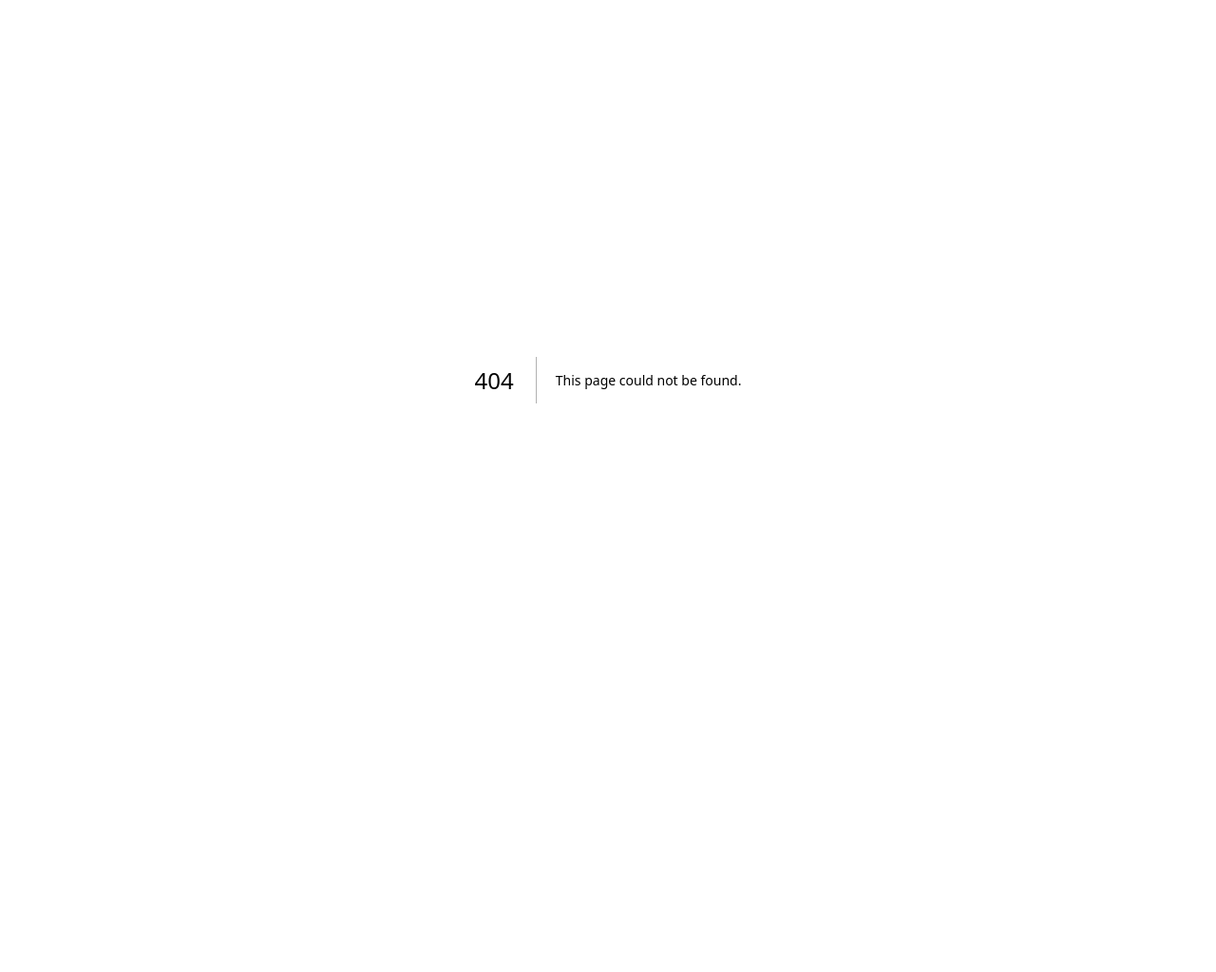
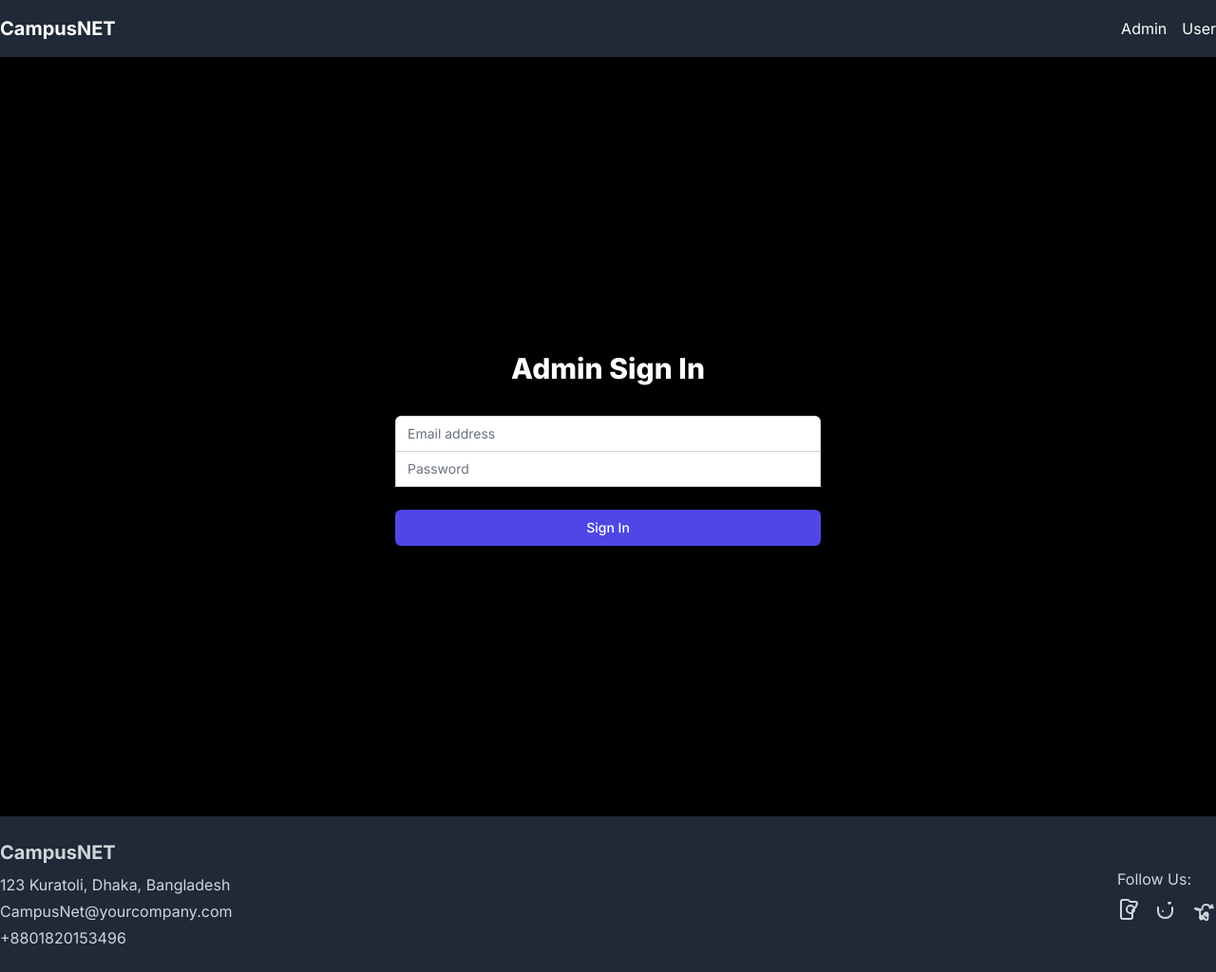
Before and after one commit to Sajid-Islam-Khan/Student-Community, a Next.js app in the folder Frontend/: page /adminlogin in a window 1280 px wide. Before the commit this address had no page. Shown: the whole page at 95% size. Before the commit the page ends 800 px from the top, so only its background shows below. Built offline with nearby package versions, Linux system fonts and the light colour scheme.

Commit message:
Add files via upload

```diff
--- /dev/null
+++ b/Frontend/src/app/adminlogin/page.tsx
@@ -0,0 +1,135 @@
+"use client"
+import { useState, ChangeEvent, FormEvent } from 'react';
+import axios from 'axios';
+import { useRouter } from 'next/navigation';
+import { Toaster, toast } from 'react-hot-toast';
+import Link from 'next/link';
+
+interface FormData {
+    email: string;
+    password: string;
+}
+
+export default function Signin() {
+    const router = useRouter();
+    const [formData, setFormData] = useState<FormData>({
+        email: '',
+        password: ''
+    });
+
+    const handleChange = (e: ChangeEvent<HTMLInputElement>) => {
+        const { name, value } = e.target;
+        setFormData(prevState => ({
+            ...prevState,
+            [name]: value
+        }));
+    };
+
+    const handleSubmit = async (e: FormEvent) => {
+        e.preventDefault();
+
+        if (!formData.email || !formData.password) {
+            alert('Please fill out all fields');
+            return;
+        }
+
+        try {
+            const response = await axios.post('http://localhost:3000/admin/auth/login', formData, {
+                headers: {
+                    'Content-Type': 'application/json'
+                }
+            });
+            console.log(response.data);
+
+            const token = response.data;
+            console.log(token.access_token);
+            localStorage.setItem('token', token.access_token);
+            localStorage.setItem('email', formData.email);
+
+            toast.success('Sign in successful');
+            router.push('/dashboard');
+        } catch (error) {
+            console.error('Error signing in:', error);
+            toast.error('Sign in failed. Please check your credentials.');
+        }
+    };
+
+    return (
+        <div className="min-h-screen flex flex-col bg-black">
+            {/* Navbar */}
+            <nav className="bg-gray-800 text-white py-4 w-full">
+                <div className="container mx-auto flex justify-between items-center">
+                    <Link href="/logintype">
+                        <p className="text-xl font-bold">CampusNET</p>
+                    </Link>
+                    <div className="flex">
+                        <Link href="/adminlogin">
+                            <p className="text-white hover:text-blue-500 mr-4">Admin</p>
+                        </Link>
+                        <Link href="/userlogin">
+                            <p className="text-white hover:text-blue-500">User</p>
+                        </Link>
+                    </div>
+                </div>
+            </nav>
+
+            <div className="flex-1 min-h-screen flex items-center justify-center bg-black py-12 px-4 sm:px-6 lg:px-8">
+                <div className="max-w-md w-full space-y-8">
+                    <div>
+                        <Toaster />
+                        <h2 className="mt-6 text-center text-3xl font-extrabold text-white">Admin Sign In</h2>
+                    </div>
+                    <form className="mt-8 space-y-6" onSubmit={handleSubmit}>
+                        <div className="rounded-md shadow-sm -space-y-px">
+                            <div>
+                                <label htmlFor="email" className="sr-only">Email address</label>
+                                <input id="email" name="email" type="text" autoComplete="email" className="appearance-none rounded-none relative block w-full px-3 py-2 border border-gray-300 placeholder-gray-500 text-gray-900 rounded-t-md focus:outline-none focus:ring-indigo-500 focus:border-indigo-500 focus:z-10 sm:text-sm" placeholder="Email address" value={formData.email} onChange={handleChange} />
+                            </div>
+                            <div>
+                                <label htmlFor="password" className="sr-only">Password</label>
+                                <input id="password" name="password" type="password" autoComplete="current-password" className="appearance-none rounded-none relative block w-full px-3 py-2 border border-gray-300 placeholder-gray-500 text-gray-900 focus:outline-none focus:ring-indigo-500 focus:border-indigo-500 focus:z-10 sm:text-sm" placeholder="Password" value={formData.password} onChange={handleChange} />
+                            </div>
+                        </div>
+                        <div>
+                            <button type="submit" className="group relative w-full flex justify-center py-2 px-4 border border-transparent text-sm font-medium rounded-md text-white bg-indigo-600 hover:bg-indigo-700 focus:outline-none focus:ring-2 focus:ring-offset-2 focus:ring-indigo-500">
+                                Sign In
+                            </button>
+                        </div>
+                    </form>
+                </div>
+            </div>
+
+            {/* Footer */}
+            <footer className="bg-gray-800 text-gray-300 py-6 w-full mt-auto">
+                <div className="container mx-auto flex justify-between items-center">
+                    <div>
+                        <p className="text-xl font-bold">CampusNET</p>
+                        <p className="mt-2">123 Kuratoli, Dhaka, Bangladesh</p>
+                        <p className="mt-1">CampusNet@yourcompany.com</p>
+                        <p className="mt-1">+8801820153496</p>
+                    </div>
+                    <div>
+                        <p>Follow Us:</p>
+                        <div className="flex mt-2">
+                            <a href="#" className="text-gray-300 hover:text-gray-400 mr-4">
+                                <svg className="h-6 w-6" fill="none" stroke="currentColor" viewBox="0 0 24 24" xmlns="http://www.w3.org/2000/svg">
+                                    <path strokeLinecap="round" strokeLinejoin="round" strokeWidth="2" d="M21 6a2 2 0 00-2-2h-4.586a2 2 0 01-1.414-.586l-1.086-1.086A2 2 0 0010.586 2H6a2 2 0 00-2 2v16a2 2 0 002 2h8a2 2 0 002-2v-7l3.5-3.5L21 6zm-7 2a4 4 0 100 8 4 4 0 000-8z"></path>
+                                </svg>
+                            </a>
+                            <a href="#" className="text-gray-300 hover:text-gray-400 mr-4">
+                                <svg className="h-6 w-6" fill="none" stroke="currentColor" viewBox="0 0 24 24" xmlns="http://www.w3.org/2000/svg">
+                                    <path strokeLinecap="round" strokeLinejoin="round" strokeWidth="2" d="M14 5l1 1 1-1M3 10v4a7 7 0 007 7h1a7 7 0 007-7v-4M8 14h0"></path>
+                                </svg>
+                            </a>
+                            <a href="#" className="text-gray-300 hover:text-gray-400">
+                                <svg className="h-6 w-6" fill="none" stroke="currentColor" viewBox="0 0 24 24" xmlns="http://www.w3.org/2000/svg">
+                                    <path strokeLinecap="round" strokeLinejoin="round" strokeWidth="2" d="M21 10c-1.5 0-2.5.2-3.7.5 1.1-.7 2.2-1.7 2.8-3-1 .6-2 1-3.1 1.2C16.4 7.8 15 7 13.5 7c-2.2 0-4 1.8-4 4 0 .3 0 .6.1.9C7.8 12.9 5.2 11 3 11c-.4 0-.8 0-1.2.1 1.7 1.1 3.6 1.7 5.7 1.8-.3.9-.4 1.8-.4 2.7 0 5.2 2.8 5.2 5.2 0 .4 0 .8-.1 1.2 1.1 0 2.3-.2 3.4-.6-.4 1.1-1.1 2-2.1 2.7.9-.1 1.8-.4 2.7-.8.6.4 1.3.6 2 .6 2.4 0 4.3-2 4.3-4.4 0-.1 0-.3 0-.4.8-.6 1.5-1.4 2.1-2.3-.8.3-1.7.5-2.5.6.9-.5 1.6-1.2 2.2-2-.9.3-1.8.5-2.7.7.8-.5 1.6-1 2.3-1.7z"></path>
+                                </svg>
+                            </a>
+                        </div>
+                    </div>
+                </div>
+            </footer>
+        </div>
+    );
+}
```
